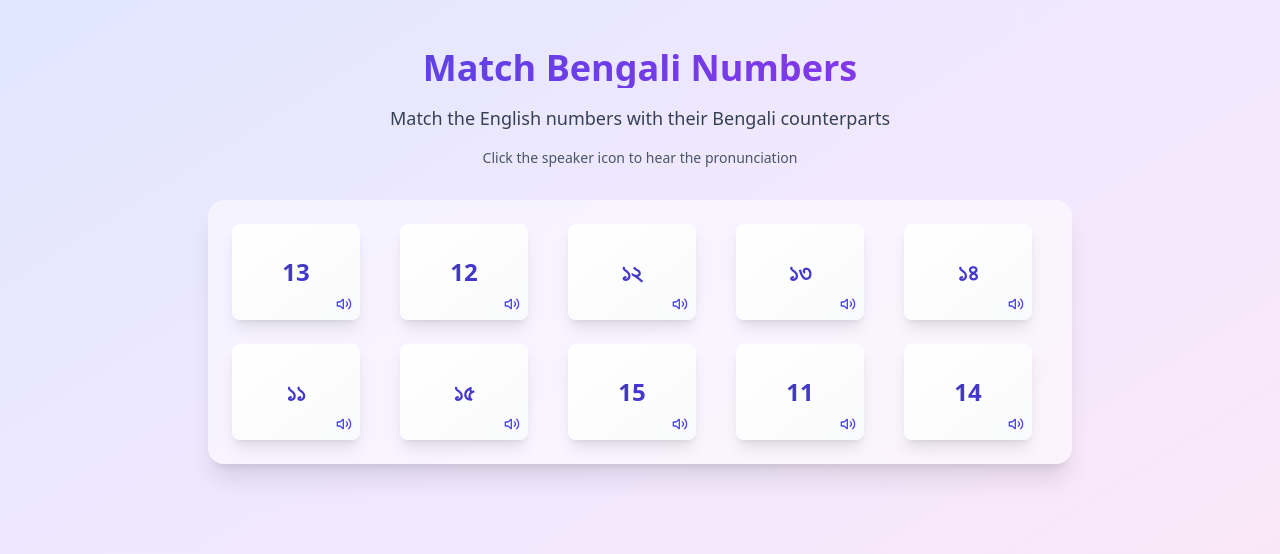
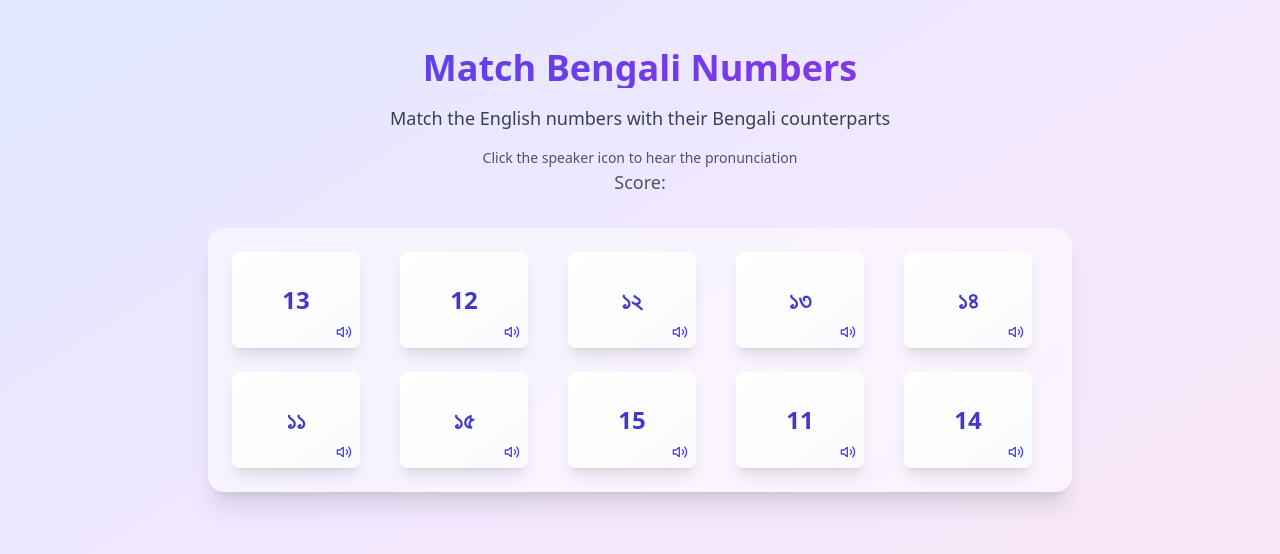
Before and after one commit to nadimtuhin/BanglaABC123, a React (Vite) app: page / in a window 1280 px wide. Shown: the top 554 px of the page. Built offline with nearby package versions, Linux system fonts and the light colour scheme.

Commit message:
Implement scoring system and display in GameBoard component

```diff
--- a/src/components/GameBoard.tsx
+++ b/src/components/GameBoard.tsx
@@ -1,3 +1,4 @@
+ // Start of Selection
  import React, { useState, useEffect } from "react";
  import { Card } from "./Card";
  import { MatchFeedback } from "./MatchFeedback";
@@ -18,6 +19,7 @@ export function GameBoard() {
    const [matches, setMatches] = useState(0);
    const [showFeedback, setShowFeedback] = useState(false);
    const [isCorrectMatch, setIsCorrectMatch] = useState(false);
+   const [score, setScore] = useState(0);
 
    useEffect(() => {
      const gameItems: GameItem[] = [
@@ -54,14 +56,15 @@ export function GameBoard() {
        setShowFeedback(true);
 
        if (isMatch) {
-        setCards(
-          cards.map((card) =>
+         setCards((prevCards) =>
+           prevCards.map((card) =>
              card.id === firstCard.id || card.id === secondCard.id
                ? { ...card, isMatched: true }
                : card
            )
          );
          setMatches((m) => m + 1);
+         setScore((prevScore) => prevScore + 1);
        }
 
        setTimeout(() => {
@@ -69,7 +72,7 @@ export function GameBoard() {
          setSelectedCards([]);
        }, 1000);
      }
-  }, [selectedCards, cards]);
+   }, [selectedCards]);
 
    const handleCardClick = (index: number) => {
      if (
@@ -92,6 +95,11 @@ export function GameBoard() {
          </p>
          <p className="text-gray-600 text-sm">
            Click the speaker icon to hear the pronunciation
+         </p>
+         <p className="text-gray-600 text-lg mb-4">
+           Score: {Array.from({ length: score }, (_, i) => (
+             <span key={i} className="text-yellow-500">⭐</span>
+           ))}
          </p>
          {matches === numberPairs.length && (
            <div className="mt-6 text-2xl font-bold">
```
Lines whose indentation alone changed are shown as unchanged.
